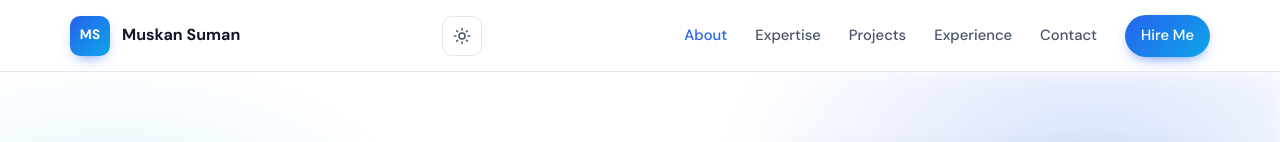
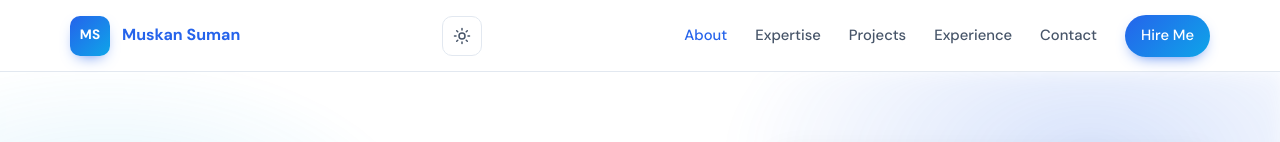
Before and after one commit to Muskansuman/Muskansuman, a plain HTML site: page index.html in a window 1280 px wide. Shown: the top 142 px of the page. Drawn offline with Linux system fonts and the light colour scheme.

Commit message:
Update style.css

```diff
--- a/style.css
+++ b/style.css
@@ -121,7 +121,7 @@ ul { list-style: none; }
   transition: transform var(--transition);
 }
 .brand:hover .brand-mark { transform: rotate(-6deg) scale(1.05); }
-.brand-text { font-size: 1rem; }
+.brand-text { font-size: 1rem; color: var(--primary); }
 
 .site-nav {
   display: flex;
```
